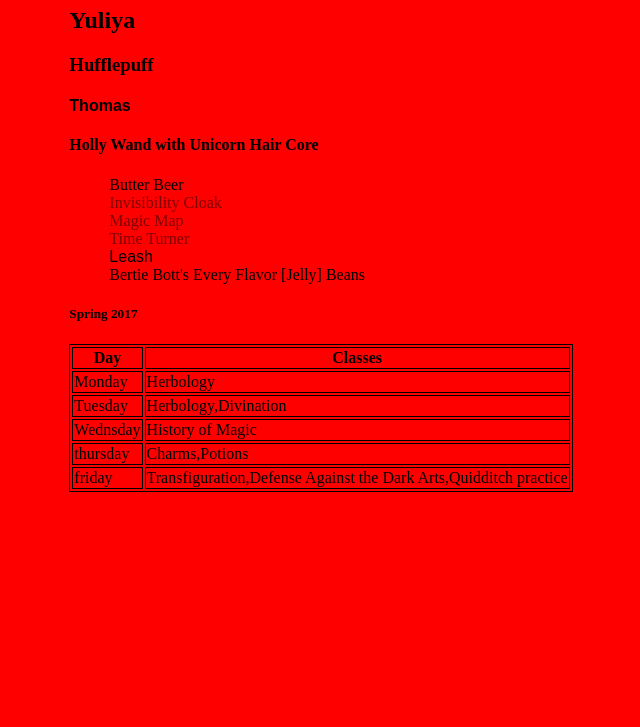
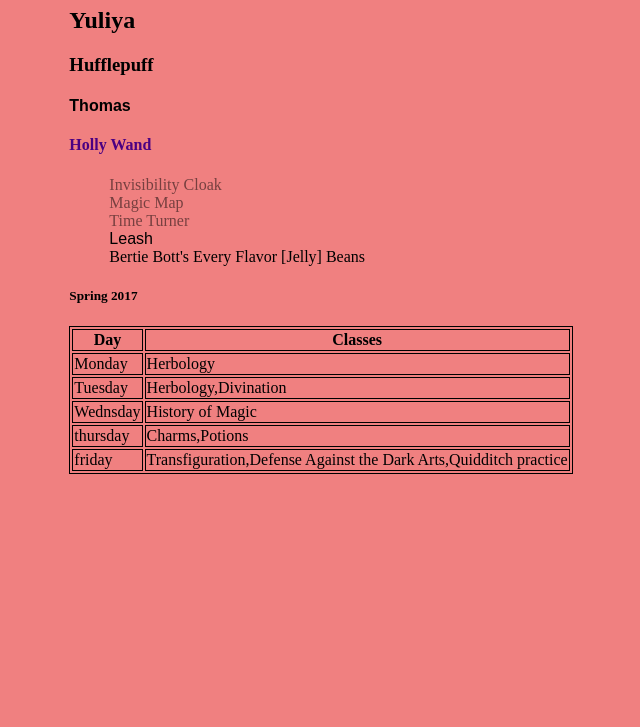
Before and after one commit to uliaarkadz/hogwarts, a plain HTML site: page index.html in a window 1280 px wide. Shown: the part 73-800 px from the top of the page, without its empty margins (319-959 px from the left). Drawn offline with nearby package versions, Linux system fonts and the light colour scheme.

Commit message:
Commit 5 - The days go by slowly and the years go by too fast

```diff
--- a/app.js
+++ b/app.js
@@ -51,15 +51,42 @@ $(() => {
   $ul.append(
     "<li>Butter Beer</li><li class='secret'>Invisibility Cloak</li><li class='secret'>Magic Map</li><li class='secret'>Time Turner</li><li class='cat'>Leash</li><li>Bertie Bott's Every Flavor [Jelly] Beans</li>"
   );
+
   //create var for table div container
   const $classesTable = $("#classesTable");
   console.log($classesTable);
+  //create and add table and header
   const $table = $("<table>");
   $classesTable.append($table);
-  //create headear
   $table.append("<thead><th>Day</th><th>Classes</th></thead>");
 
+  //add table rows with days and classes
   classes.forEach((item) => {
     $table.append(`<tr><td>${item.day}</td><td>${item.classes}</td></tr>`);
   });
+
+  //Break your wand! (select the element that contains your wand and remove it)
+  $h4Wand.remove();
+
+  //remove just the butter beer from your list
+  $("ul li:first").remove();
+
+  //Get a new wand (add the same element back with new text describing your new wand. Be sure to insert it after your pet in the DOM)
+  $h4Wand.text("Holly Wand");
+  $h4Wand.insertAfter($h4);
+
+  //   Make your new wand stand out by adding a color of indigo (or whatever color you like). But do it with magic (jQuery): Don't add this css in your main.css file
+
+  $h4Wand.css("color", "indigo");
+
+  //   Send your pet on a spy mission (remove your pet from the DOM, put it somewhere else in your HTML). Make sure your pet's leash stays in your trunk (list item with the same class as your pet inside unordered list)
+
+  const $petDiv = $("<div class='pet'></div>");
+  $petDiv.insertAfter($classesTable);
+  $petDiv.append($h4);
+
+  //   Have your pet come back (remove your pet from the DOM, put it back in its original location)
+
+  $h4.remove();
+  $h4.insertBefore($h4Wand);
 });
--- a/main.css
+++ b/main.css
@@ -1,5 +1,5 @@
 body {
-  background-color: red;
+  background-color: lightcoral;
 
   max-width: max-content;
   margin: auto;
```
